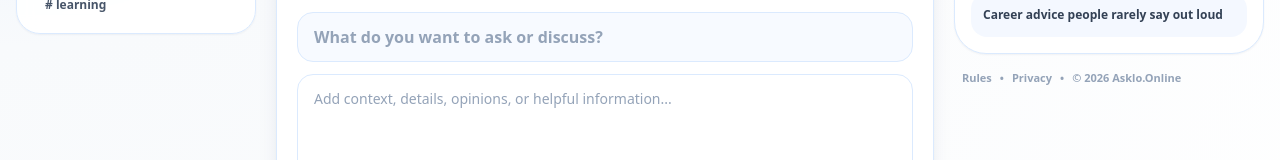
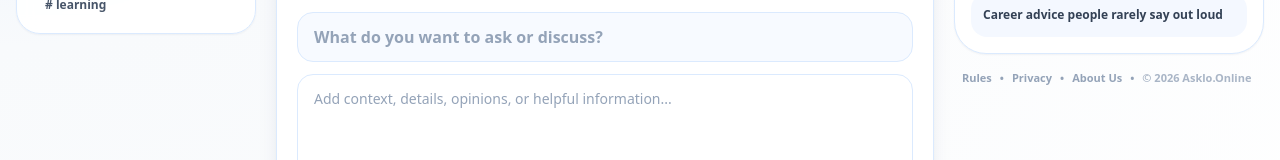
Before and after one commit to askloonline-maker/portfolio-website, a Next.js app: page / in a window 1280 px wide. Shown: the part 586-746 px from the top of the page. Built offline with nearby package versions, Linux system fonts and the light colour scheme; no server answers.

Commit message:
Update RightSidebar.tsx

```diff
--- a/components/RightSidebar.tsx
+++ b/components/RightSidebar.tsx
@@ -4,6 +4,7 @@ import Link from "next/link";
 export default function RightSidebar() {
   return (
     <div className="space-y-4">
+      {/* Anonymous Promise Card */}
       <div className="overflow-hidden rounded-[2rem] border border-blue-100 bg-white shadow-sm shadow-blue-950/5">
         <div className="bg-gradient-to-r from-[#0f2f88] to-[#2563eb] p-4 text-white">
           <h3 className="text-sm font-black">Anonymous promise</h3>
@@ -17,6 +18,7 @@ export default function RightSidebar() {
         </ul>
       </div>
 
+      {/* Trending Section */}
       <div className="rounded-[2rem] border border-blue-100 bg-white p-4 shadow-sm shadow-blue-950/5">
         <h3 className="text-sm font-black text-slate-950">Trending today</h3>
         <div className="mt-3 space-y-3">
@@ -28,12 +30,21 @@ export default function RightSidebar() {
         </div>
       </div>
 
+      {/* 🌐 UPDATED FOOTER LINKS WITH DEDICATED ROUTES FOR ADSENSE COMPLIANCE */}
       <div className="flex flex-wrap gap-x-2 gap-y-1 px-2 text-[11px] font-semibold text-slate-400">
-        <Link href="/" className="hover:text-blue-700">Rules</Link>
+        <Link href="/terms" className="hover:text-blue-700 transition">
+          Rules
+        </Link>
         <span>•</span>
-        <Link href="/" className="hover:text-blue-700">Privacy</Link>
+        <Link href="/privacy" className="hover:text-blue-700 transition">
+          Privacy
+        </Link>
         <span>•</span>
-        <p>© 2026 Asklo.Online</p>
+        <Link href="/about" className="hover:text-blue-700 transition">
+          About Us
+        </Link>
+        <span>•</span>
+        <p className="text-slate-400/80">© 2026 Asklo.Online</p>
       </div>
     </div>
   );
```
